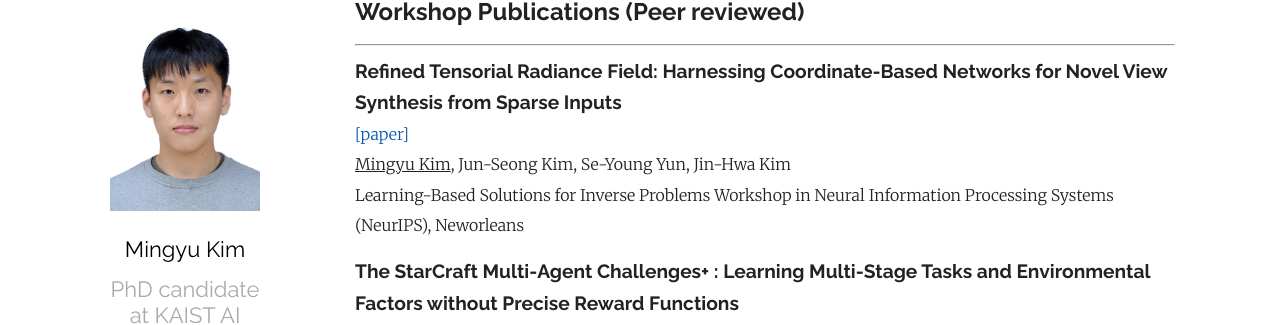
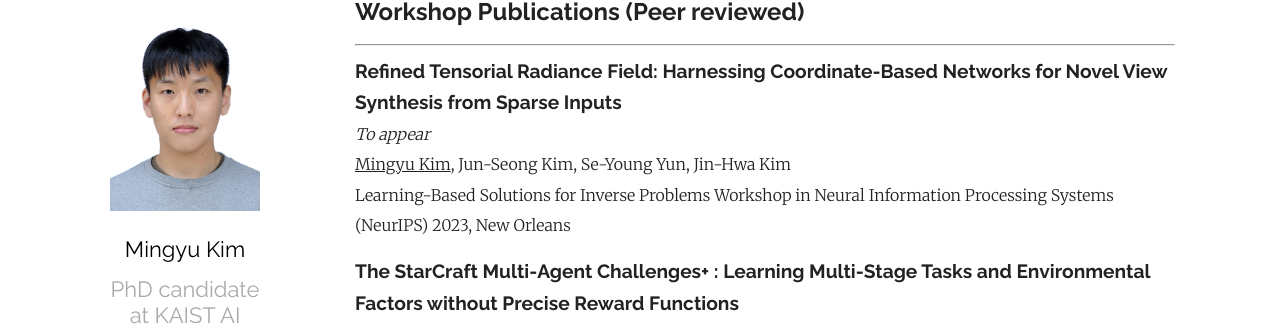
Before and after one commit to MingyuKim87/MingyuKim87.github.io, a Jekyll site: the page built from index.md, in a window 1280 px wide and 900 px high, scrolled down 2005 px. Shown: the part 136-461 px from the top of the window. Built offline with Jekyll 4.4.1, drawn with Linux system fonts in a browser that asks for light colours; some web fonts are replaced.

Commit message:
Update index.md

```diff
--- a/index.md
+++ b/index.md
@@ -88,9 +88,9 @@ Journal of Marine Science and Technology, Vol. 19(4), 2014
 <hr>
 
 **<span style="font-family:Raleway; font-size:1.2em;">Refined Tensorial Radiance Field: Harnessing Coordinate-Based Networks for Novel View Synthesis from Sparse Inputs</span>**
-[[paper]][smac_plus_workshop]
+*To appear*
 <U>Mingyu Kim</U>, Jun-Seong Kim, Se-Young Yun, Jin-Hwa Kim
-Learning-Based Solutions for Inverse Problems Workshop in Neural Information Processing Systems (NeurIPS), Neworleans
+Learning-Based Solutions for Inverse Problems Workshop in Neural Information Processing Systems (NeurIPS) 2023, New Orleans
 
 **<span style="font-family:Raleway; font-size:1.2em;">The StarCraft Multi-Agent Challenges+ : Learning Multi-Stage Tasks and Environmental Factors without Precise Reward Functions</span>**
 [[paper]][smac_plus_workshop][[code]][smac_exp_code][[projectpage]][smac_exp_project]
@@ -112,7 +112,7 @@ CV4Animals Workshop in Computer Vision and Pattern Recognition Conference (CVPR)
 
 ## Domestic Journal Publications (**Peer reviewed**)
 <hr>
-**<span style="font-family:Raleway; font-size:1.2em;">  Optimization of Quantity Allocation using Integer Linear Programming in Shipbuilding Industry </span>**
+**<span style="font-family:Raleway; font-size:1.2em;"> Optimization of Quantity Allocation using Integer Linear Programming in Shipbuilding Industry </span>**
 [[paper]][optim_allo]
 Junggoo Park, <U>Mingyu Kim</U>
 Journal of the Society of Naval Architecture of Korea (*Domestic*), Vol. 57(1), 2020
```
